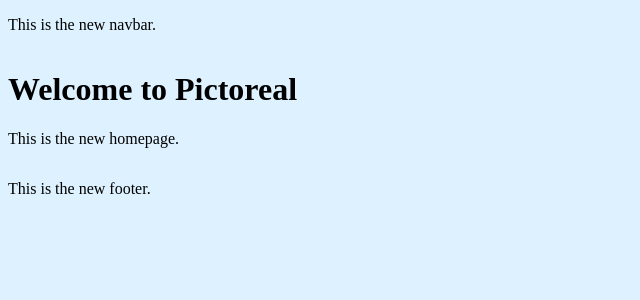
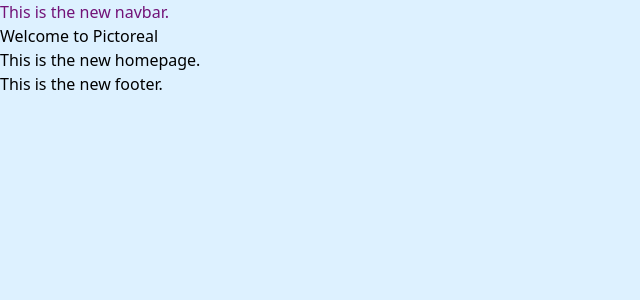
Before and after one commit to Pictoreal-Organization/Pictoreal-Main-Website, a Next.js app: page / in a window 1280 px wide. Shown: the top 300 px of the page, without its empty margins (0-640 px from the left). Built offline with nearby package versions, Linux system fonts and the light colour scheme.

Commit message:
upgrade TailwindCSS to v4

```diff
--- a/postcss.config.mjs
+++ b/postcss.config.mjs
@@ -1,8 +1,4 @@
-/** @type {import('postcss-load-config').Config} */
-const config = {
-  plugins: {
-    '@tailwindcss/postcss': {},
-  },
+// postcss.config.mjs
+export default {
+  plugins: ['@tailwindcss/postcss'],
 };
-
-export default config;
--- a/src/app/globals.css
+++ b/src/app/globals.css
@@ -1,3 +1 @@
-@tailwind base;
-@tailwind components;
-@tailwind utilities;
+@import 'tailwindcss';
--- a/src/components/homepage/navbar.jsx
+++ b/src/components/homepage/navbar.jsx
@@ -1,7 +1,7 @@
 const Navbar = () => {
   return (
     <div>
-      <p>This is the new navbar.</p>
+      <p className="text-fuchsia-900">This is the new navbar.</p>
     </div>
   );
 };
```
